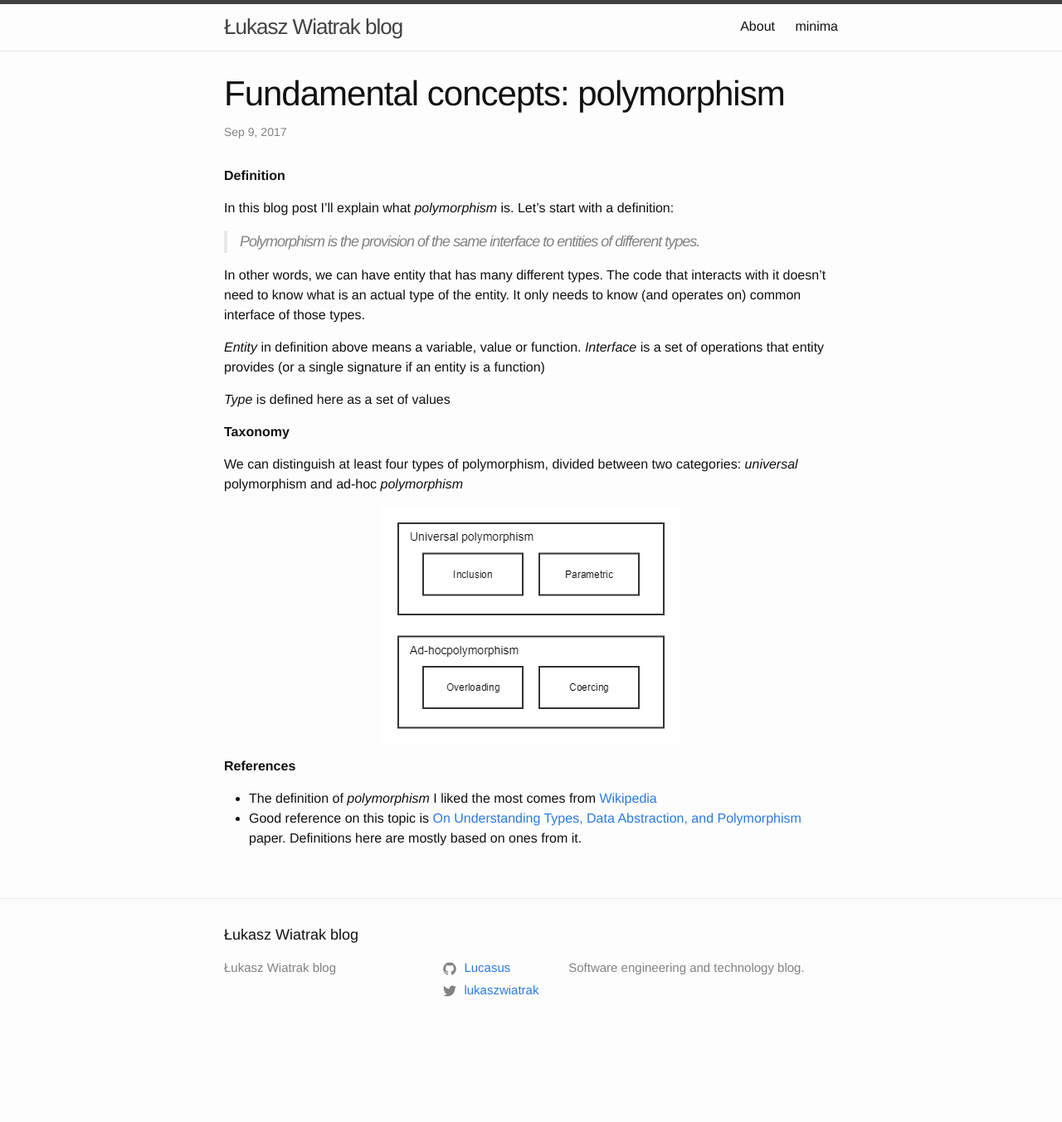
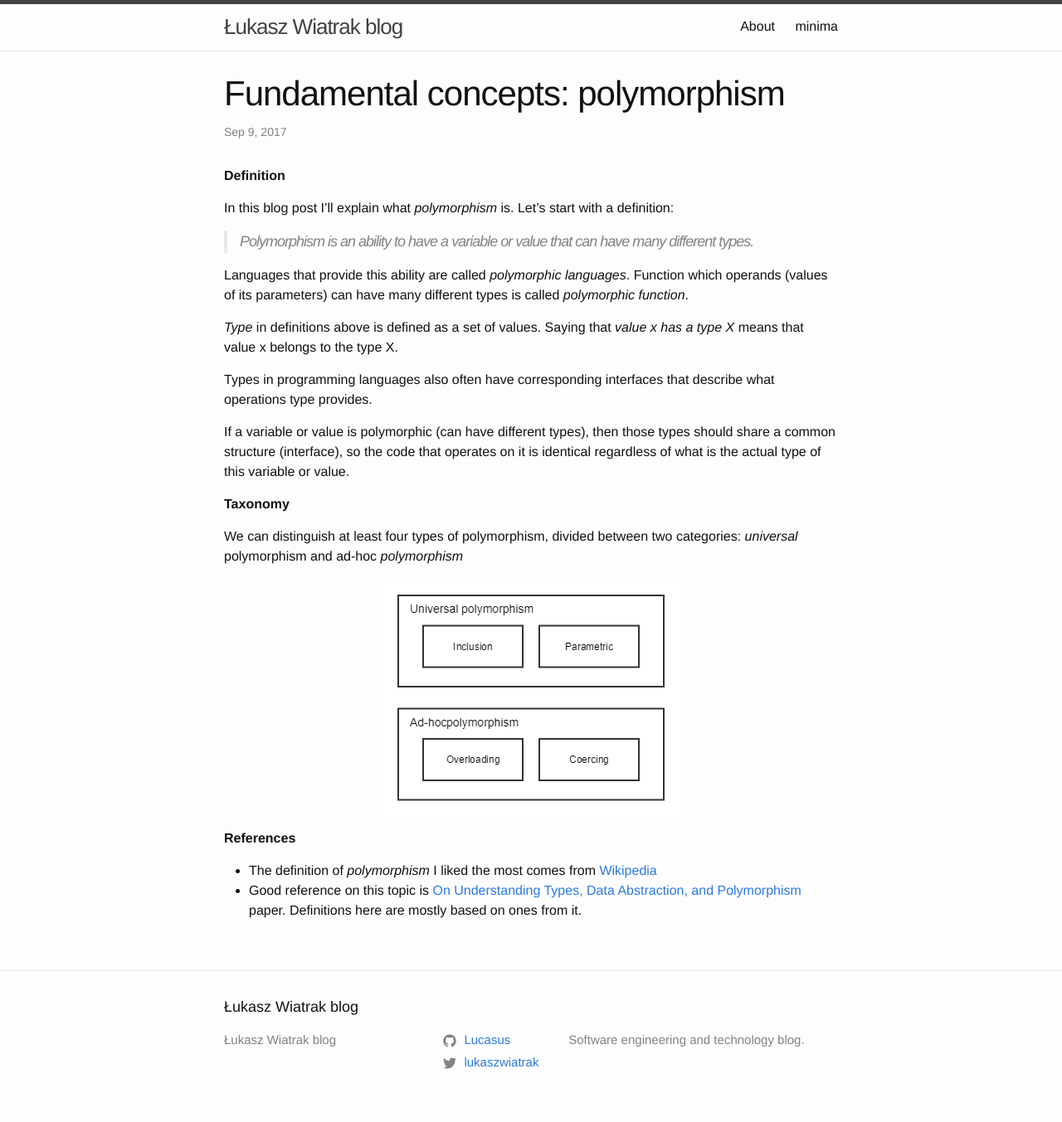
Before and after one commit to Lucasus/lukaszwiatrak, a Jekyll site: the page built from src/_posts/2017-09-09-fundamental-concepts-polymorphism.markdown, in a window 1280 px wide. Shown: the whole page at 83% size. Built offline with Jekyll 4.4.1, drawn with Linux system fonts in a browser that asks for light colours; before the commit the page ends 1266 px from its top, so only the background shows below that.

Commit message:
Polymorphism definition chages

```diff
--- a/src/_posts/2017-09-09-fundamental-concepts-polymorphism.markdown
+++ b/src/_posts/2017-09-09-fundamental-concepts-polymorphism.markdown
@@ -9,14 +9,15 @@ categories: fundamentals
 
 In this blog post I'll explain what _polymorphism_ is. Let's start with a definition:
 
-> Polymorphism is the provision of the same interface to entities of different types.
+> Polymorphism is an ability to have a variable or value that can have many different types.
 
-In other words, we can have entity that has many different types. The code that interacts with it doesn't need to know what is an actual type of the entity. It only needs to know (and operates on) common interface of those types.
+Languages that provide this ability are called _polymorphic languages_. Function which operands (values of its parameters) can have many different types is called _polymorphic function_.
 
+_Type_ in definitions above is defined as a set of values. Saying that _value x has a type X_ means that value x belongs to the type X.
 
-_Entity_ in definition above means a variable, value or function. _Interface_ is a set of operations that entity provides (or a single signature if an entity is a function)
+Types in programming languages also often have corresponding interfaces that describe what operations type provides.
 
-_Type_ is defined here as a set of values
+If a variable or value is polymorphic (can have different types), then those types should share a common structure (interface), so the code that operates on it is identical regardless of what is the actual type of this variable or value.
 
 **Taxonomy**
 
```
